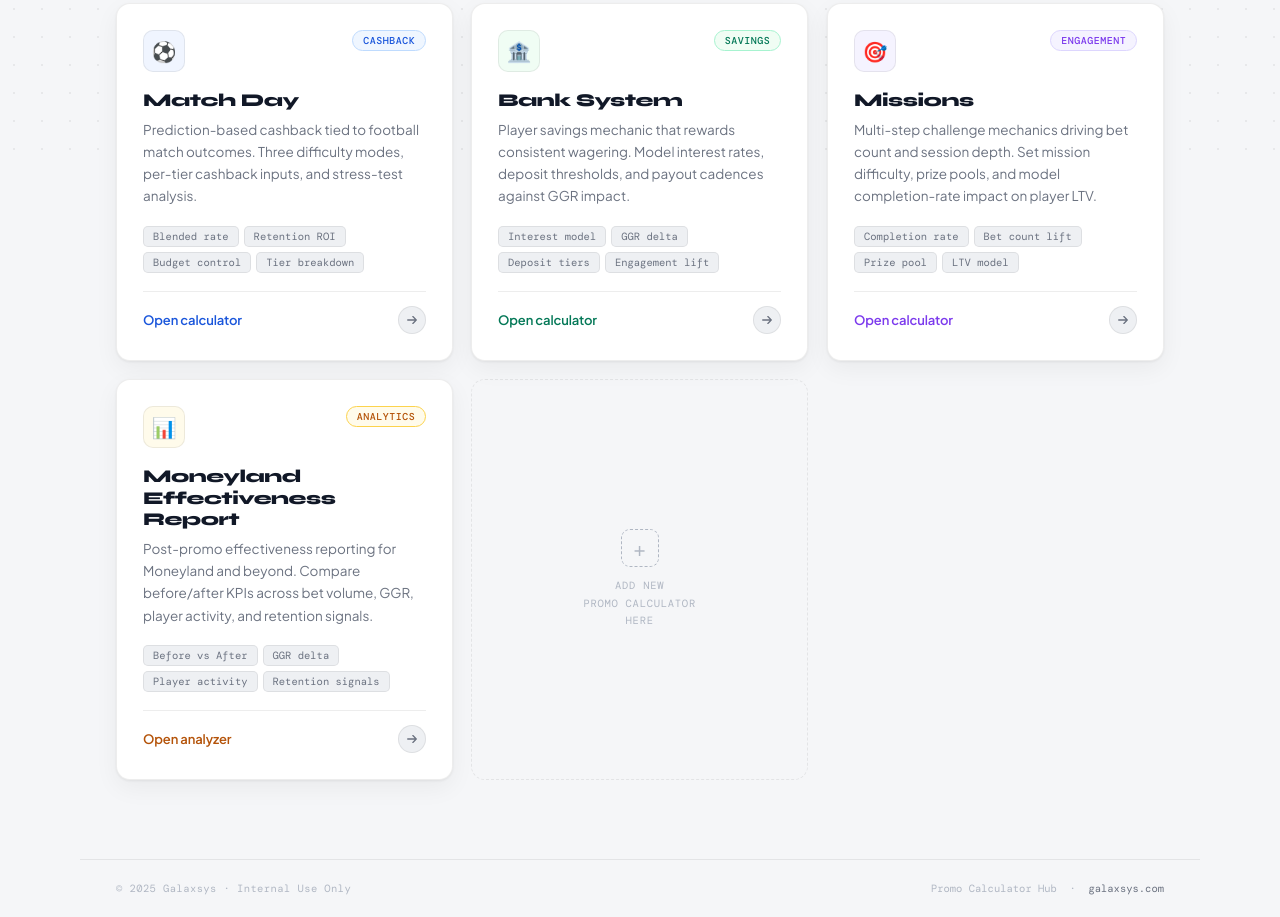
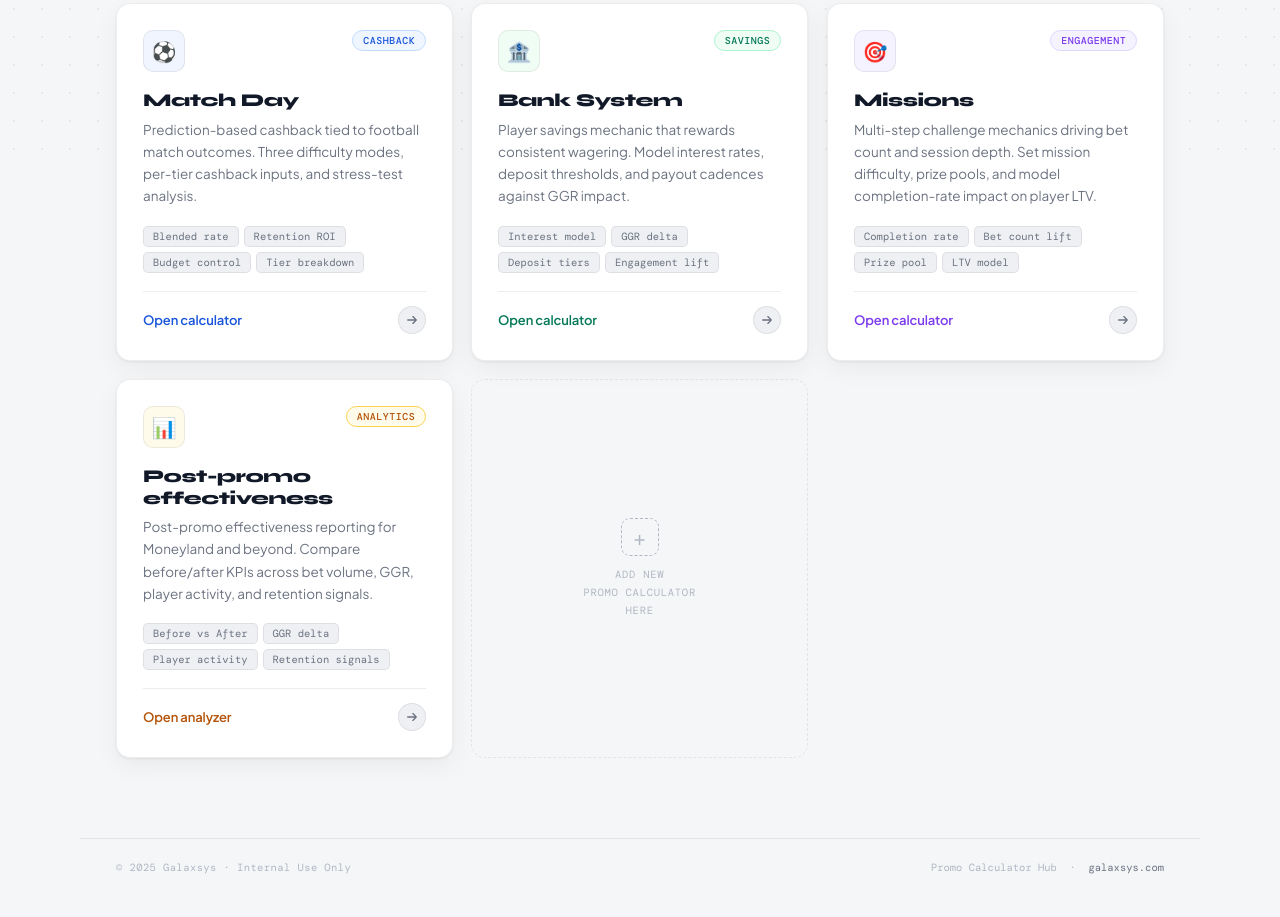
Before and after one commit to vigengalaxsys-del/galaxsys-promo-hub, a plain HTML site: page index.html in a window 1280 px wide. Shown: the part 649-1566 px from the top of the page. After the commit the page ends 1545 px from the top, so only its background shows below. Drawn offline with nearby package versions, Linux system fonts and the light colour scheme.

Commit message:
Update card title to 'Post-promo effectiveness'

```diff
--- a/index.html
+++ b/index.html
@@ -490,7 +490,7 @@
       <span class="card-badge" style="--badge-bg:#fffbeb;--badge-color:#b45309;--badge-border:#fcd34d;">Analytics</span>
     </div>
     <div class="card-body">
-      <div class="card-title">Moneyland Effectiveness Report</div>
+      <div class="card-title">Post-promo effectiveness</div>
       <div class="card-desc">Post-promo effectiveness reporting for Moneyland and beyond. Compare before/after KPIs across bet volume, GGR, player activity, and retention signals.</div>
     </div>
     <div class="card-metrics">
```
